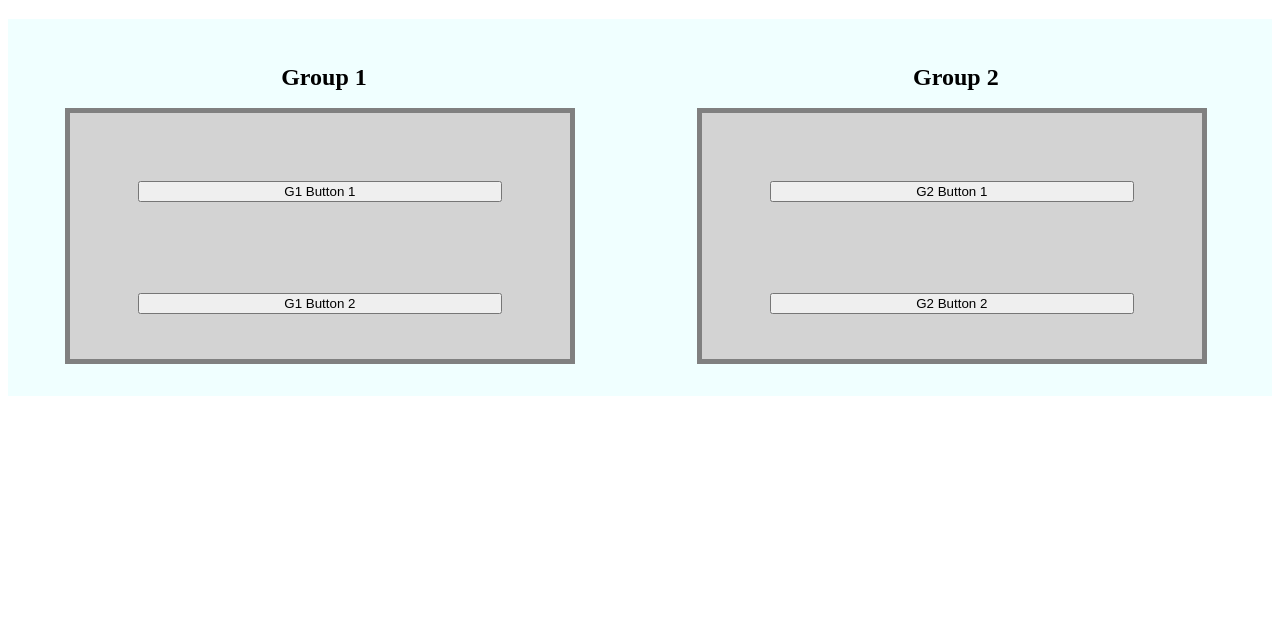
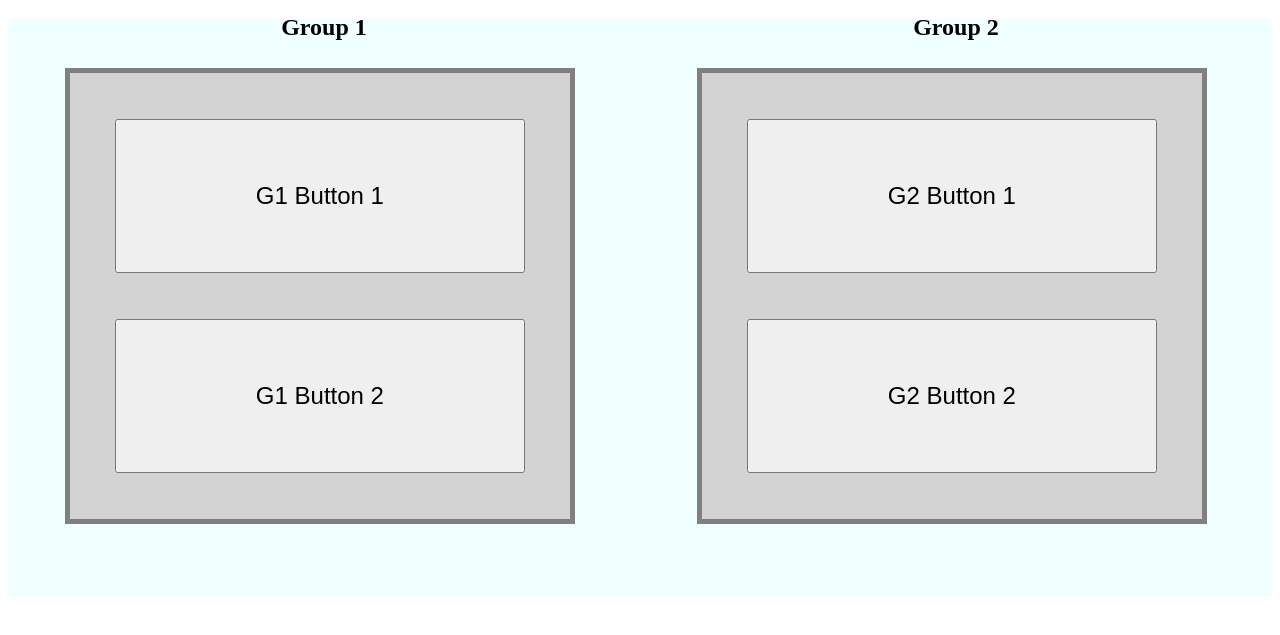
Before and after one commit to austinmm/WSU_CptS_422_BATS, a plain HTML site: page frontend/index.html in a window 1280 px wide. Shown: the part 61-696 px from the top of the page. Drawn offline with nearby package versions, Linux system fonts and the light colour scheme; no server answers.

Commit message:
API call from index.html needs to beging with http:// or else it will throw cors security errors. I also updated the token since the other one was deleted and thus invalid. Lastly I updated the css because the buttons were not spaced correctly.

```diff
--- a/frontend/index.html
+++ b/frontend/index.html
@@ -30,9 +30,9 @@
 <script type="text/javascript">
     function make_post(tag_name, interaction) {
         $.ajax({
-            url: `localhost:3000/api/tags/${tag_name}?interaction=${interaction}&value=Demo`,
+            url: `http://localhost:3000/api/tags/${tag_name}?interaction=${interaction}&value=Demo`,
             headers: {
-                'Authorization': `Bearer 056f9979-b5bb-4741-898f-80b432461e21`,
+                'Authorization': `Bearer 7edfa62b-0024-4f68-a2d4-d3319dfd6d2f`,
             },
             method: 'POST',
             success: function(resp) {
--- a/frontend/main.css
+++ b/frontend/main.css
@@ -4,8 +4,8 @@
 }
 
 .group1, .group2 {
-    width: 36%;
-    height: 200px;
+    width: 40%;
+    height: 400px;
     line-height: 1px;
     padding: 5%;
     margin: 2%;
@@ -35,5 +35,6 @@ h2 {
 }
 
 button {
-    margin: 10%;
+    margin: 5%;
+    font-size: 1.5em;
 }
```
Also changed, not shown: server/routes/base.js (+15 -13 lines), 1 other file.
